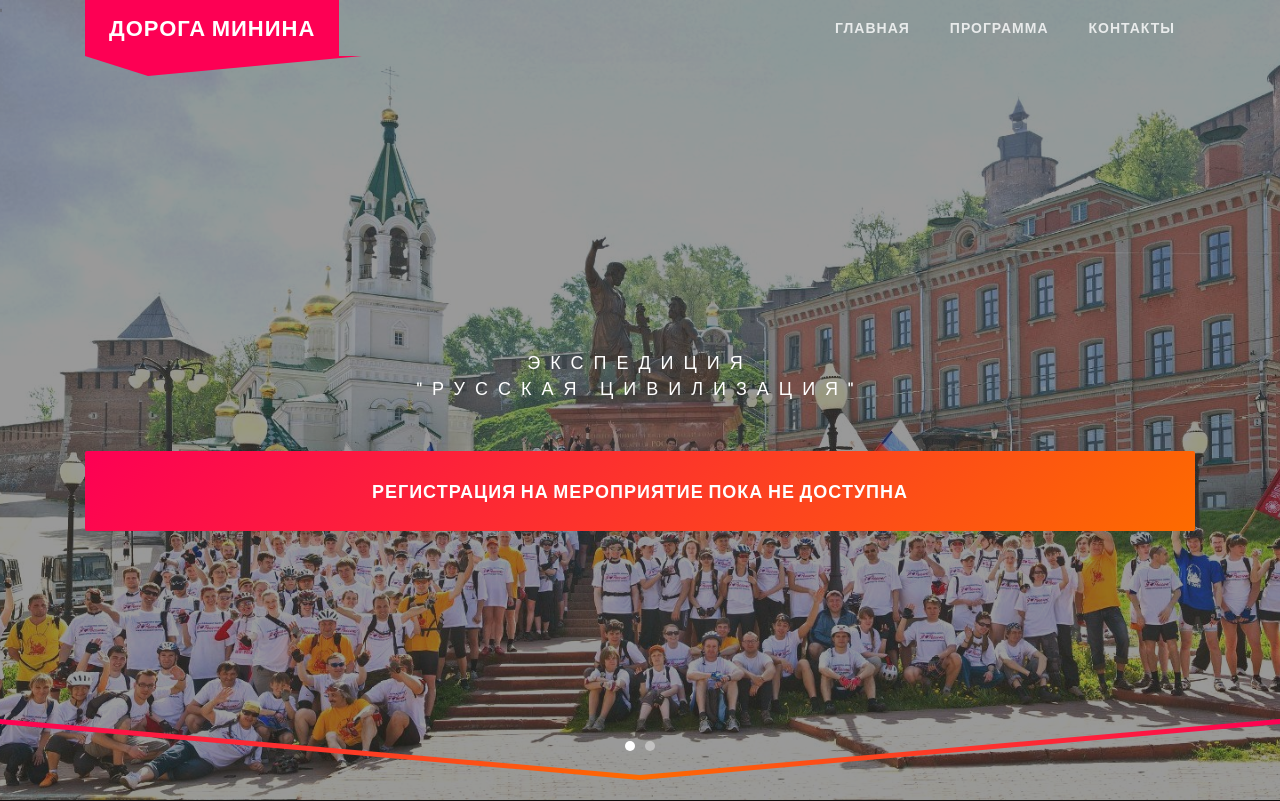
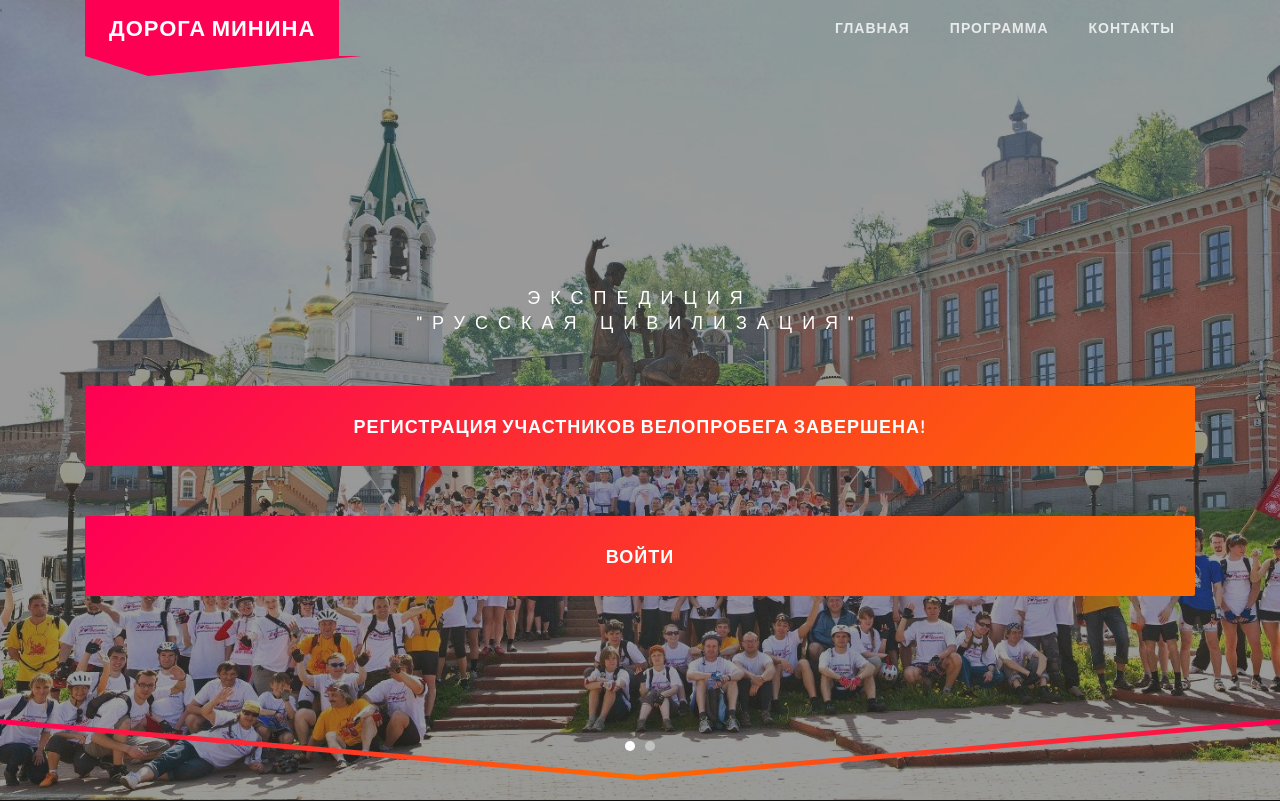
Before and after one commit to IPIvliev/dorogaminina_django, a Django app: template templates/home/index.html in a window 1280 px wide. Shown: the top 801 px of the page. Run offline with Django 4.2, Linux system fonts and the light colour scheme; the template is opened without the code that fills it, so the values that code supplies are empty; some libraries are stand-ins or nearby versions; some web fonts are replaced.

Commit message:
Last changes

```diff
--- a/dorogaminina_django/settings.py
+++ b/dorogaminina_django/settings.py
@@ -166,7 +166,7 @@ AUTH_USER_MODEL = 'home.User'
 AUTHENTICATION_BACKENDS = ('home.backends.AuthBackend',)
 
 SMS_RU = {
-    "API_ID": '4421930E-271F-0A98-8A40-F6306692C5E3', # если указан API ключ, логин и пароль пропускаем
+    "API_ID": '4E399A77-C189-225C-4D5A-E15F15F3FE82', # если указан API ключ, логин и пароль пропускаем
     "TEST": False, # отправка смс в тестовом режиме, по умолчанию False
     # "SENDER": 'DorogaM', # отправитель - необязательно поле
 }
--- a/events/forms.py
+++ b/events/forms.py
@@ -1,6 +1,6 @@
 from django import forms
 from captcha.fields import CaptchaField
-from events.models import Merch, Place, Order, Message
+from events.models import Merch, Place, Order, Message, Event
 
 class MerchModelChoiceField(forms.ModelChoiceField):
      def label_from_instance(self, obj):
@@ -29,7 +29,7 @@ class FinalOrderForm(forms.Form):
 
     if event:
       self.fields['order_merch'].queryset = Merch.objects.filter(merch_event=event, active=True)
-      if order.price == 1500:
+      if order.price == Event.objects.get(active = True).price:
         self.fields['order_place'].queryset = Place.objects.filter(place_event=event, free__gt=0, active=True, place_name__iregex=r"^((?!Балахна).)*$")
       else:
         self.fields['order_place'].queryset = Place.objects.filter(place_event=event, free__gt=0, active=True, place_name__iregex=r"Балахна")
--- a/templates/shared/home_slider.html
+++ b/templates/shared/home_slider.html
@@ -17,7 +17,8 @@
               <a href="/login.html" class="btn-custom py-4" style="margin-top: 50px;">Войти</a>
             {% endif %}
           {% else %}
-          <span class="btn-custom py-4" style="margin-top: 50px;">Регистрация на мероприятие пока не доступна</span>
+          <span class="btn-custom py-4" style="margin-top: 50px;">Регистрация участников велопробега завершена!</span>
+          <a href="/login.html" class="btn-custom py-4" style="margin-top: 50px;">Войти</a>
           {% endif %}
         </div>
 
@@ -41,7 +42,8 @@
               <a href="/login.html" class="btn-custom py-4" style="margin-top: 50px;">Войти</a>
             {% endif %}
           {% else %}
-            <span class="btn-custom py-4" style="margin-top: 50px;">Регистрация на мероприятие пока не доступна</span>
+            <span class="btn-custom py-4" style="margin-top: 50px;">Регистрация участников велопробега завершена!</span>
+            <a href="/login.html" class="btn-custom py-4" style="margin-top: 50px;">Войти</a>
           {% endif %}
         </div>
 
```
